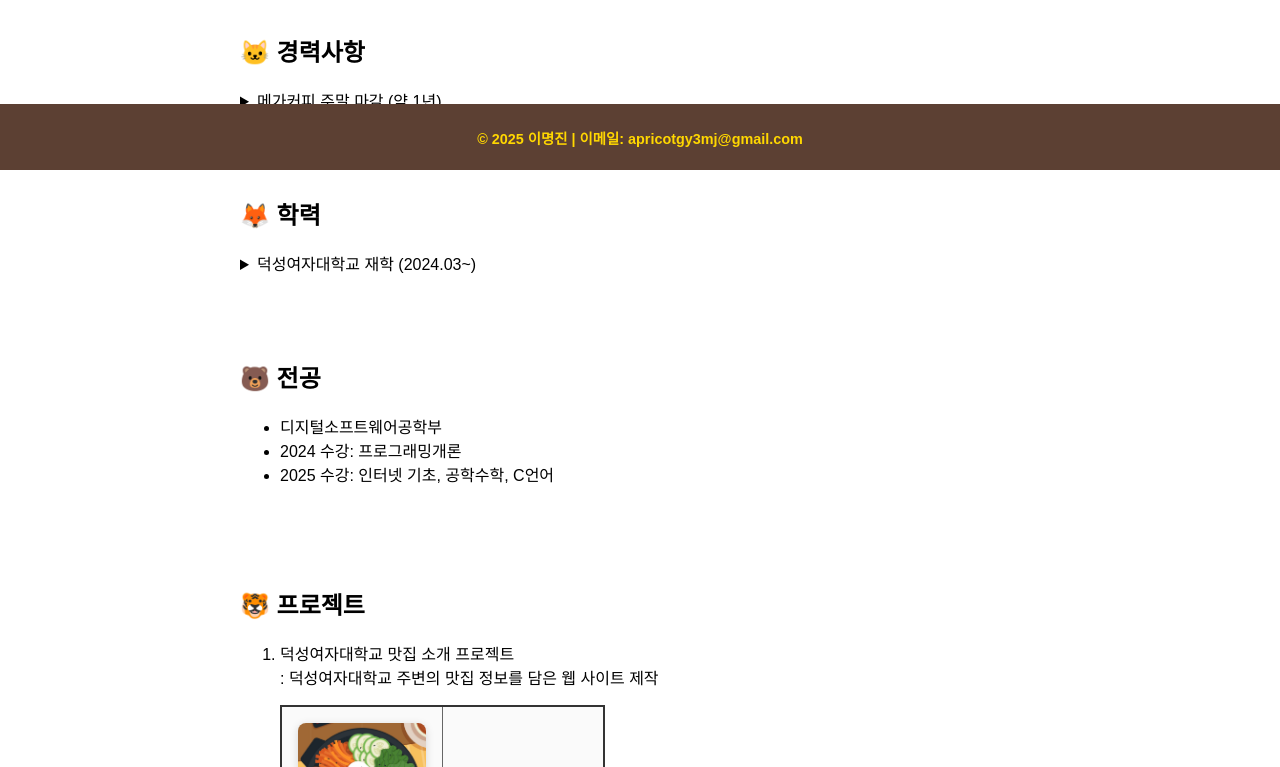
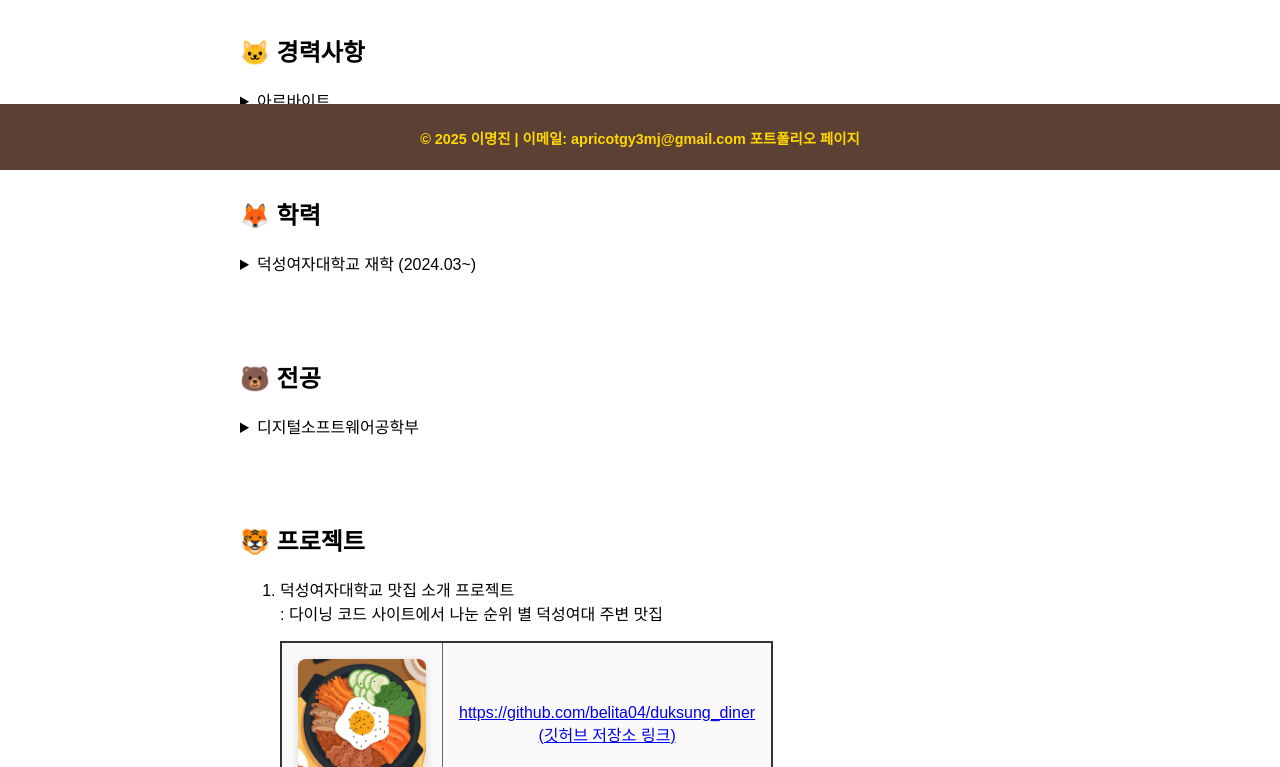
Before and after one commit to belita04/belita04.github.io, a plain HTML site: page index.html in a window 1280 px wide. Shown: the part 630-1397 px from the top of the page. Drawn offline with Linux system fonts and the light colour scheme.

Commit message:
index.html

```diff
--- a/index.html
+++ b/index.html
@@ -52,9 +52,10 @@
     <section class="career" id="career">
       <h2>🐱 경력사항</h2>
       <details>
-        <summary>메가커피 주말 마감 (약 1년)</summary>
+        <summary>아르바이트</summary>
         <ul>
-          <li>청어람 수학학원 조교 (약 1년)</li>
+          <li>메가커피 주말 마감 (2024.03~)</li>
+          <li>청어람 수학학원 조교 (2024.01~2025.01)</li>
         </ul>
       </details>
     </section>
@@ -75,11 +76,14 @@
     <!-- 전공 -->
     <section class="research" id="research">
       <h2>🐻 전공</h2>
-      <ul>
-        <li>디지털소프트웨어공학부</li>
-        <li>2024 수강: 프로그래밍개론</li>
-        <li>2025 수강: 인터넷 기초, 공학수학, C언어</li>
-      </ul>
+      <details>
+        <summary>디지털소프트웨어공학부</summary>
+        <!-- detail 안에 summary를 써야 <ul>아래 내용이 숨겨진다.-->>
+        <ul>
+          <li>2024 수강: 프로그래밍개론</li>
+          <li>2025 수강: 인터넷 기초, 공학수학, C언어</li>
+        </ul>
+      </details>
     </section>
 
     <!-- 프로젝트 -->
@@ -88,18 +92,19 @@
       <ol>
         <li>
           덕성여자대학교 맛집 소개 프로젝트<br />
-          : 덕성여자대학교 주변의 맛집 정보를 담은 웹 사이트 제작
+          : 다이닝 코드 사이트에서 나눈 순위 별 덕성여대 주변 맛집
           <div class="project-table-wrapper">
             <table class="project-table">
               <tr>
                 <td>
-                  <a href="https://hayunjong2025.github.io/duksung_diner/" target="_blank">
+                  <a href="https://belita04.github.io/duksung_diner/" target="_blank">
                     <img src="./media/food.png" alt="프로젝트 미리보기" />
                   </a>
                 </td>
                 <td>
-                  <a href="https://github.com/hayunjong2025/duksung_diner" target="_blank">
-                    GitHub 저장소 링크
+                  <a href="https://github.com/belita04/duksung_diner" target="_blank">
+                    https://github.com/belita04/duksung_diner
+                    <br>(깃허브 저장소 링크)
                   </a>
                 </td>
               </tr>
@@ -119,7 +124,7 @@
 
     <!-- 고정된 푸터 -->
     <footer>
-      <p>© 2025 이명진 | 이메일: apricotgy3mj@gmail.com</p>
+      <p>© 2025 이명진 | 이메일: apricotgy3mj@gmail.com 포트폴리오 페이지</p>
     </footer>
   </body>
 </html>
```
